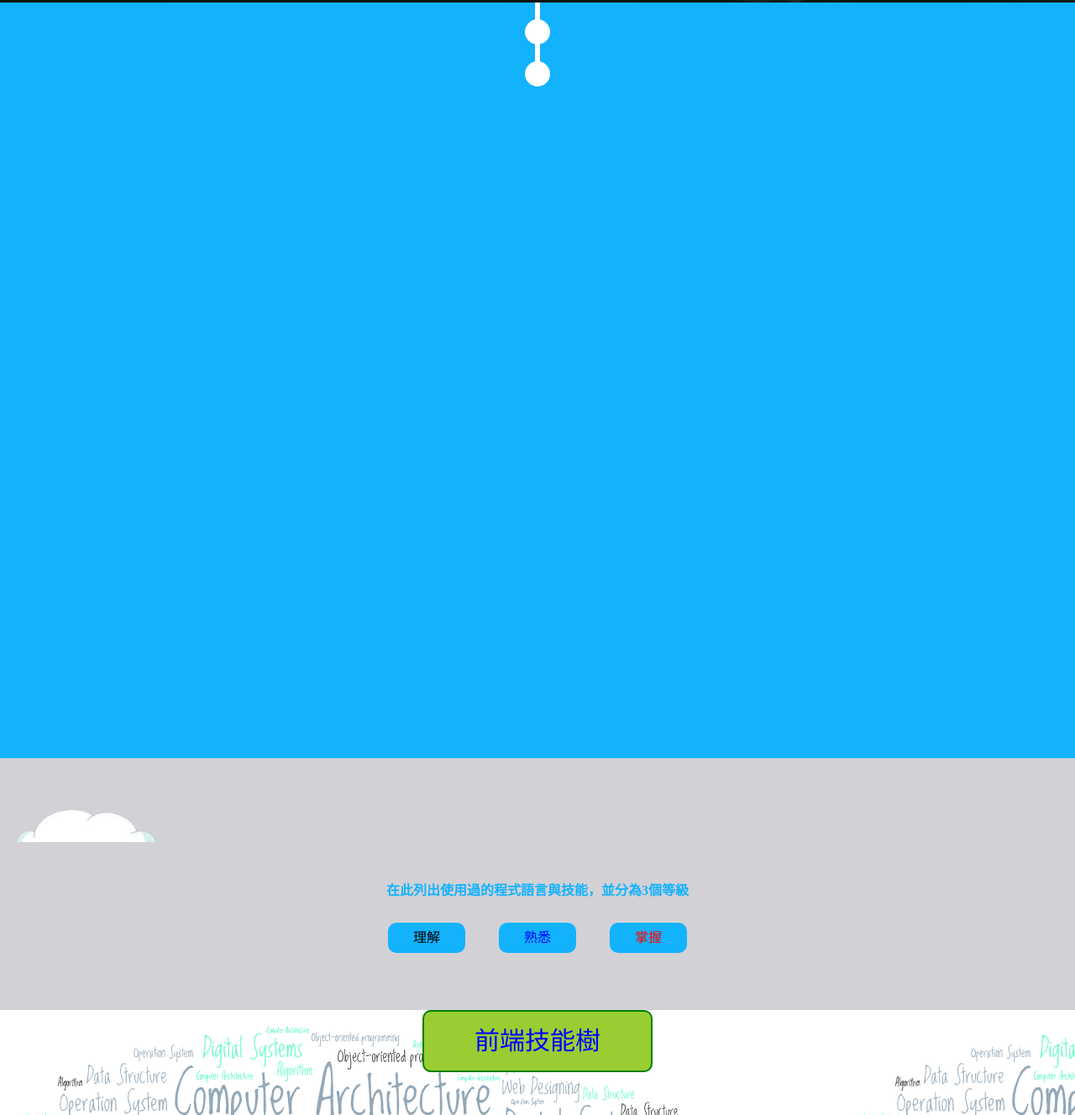
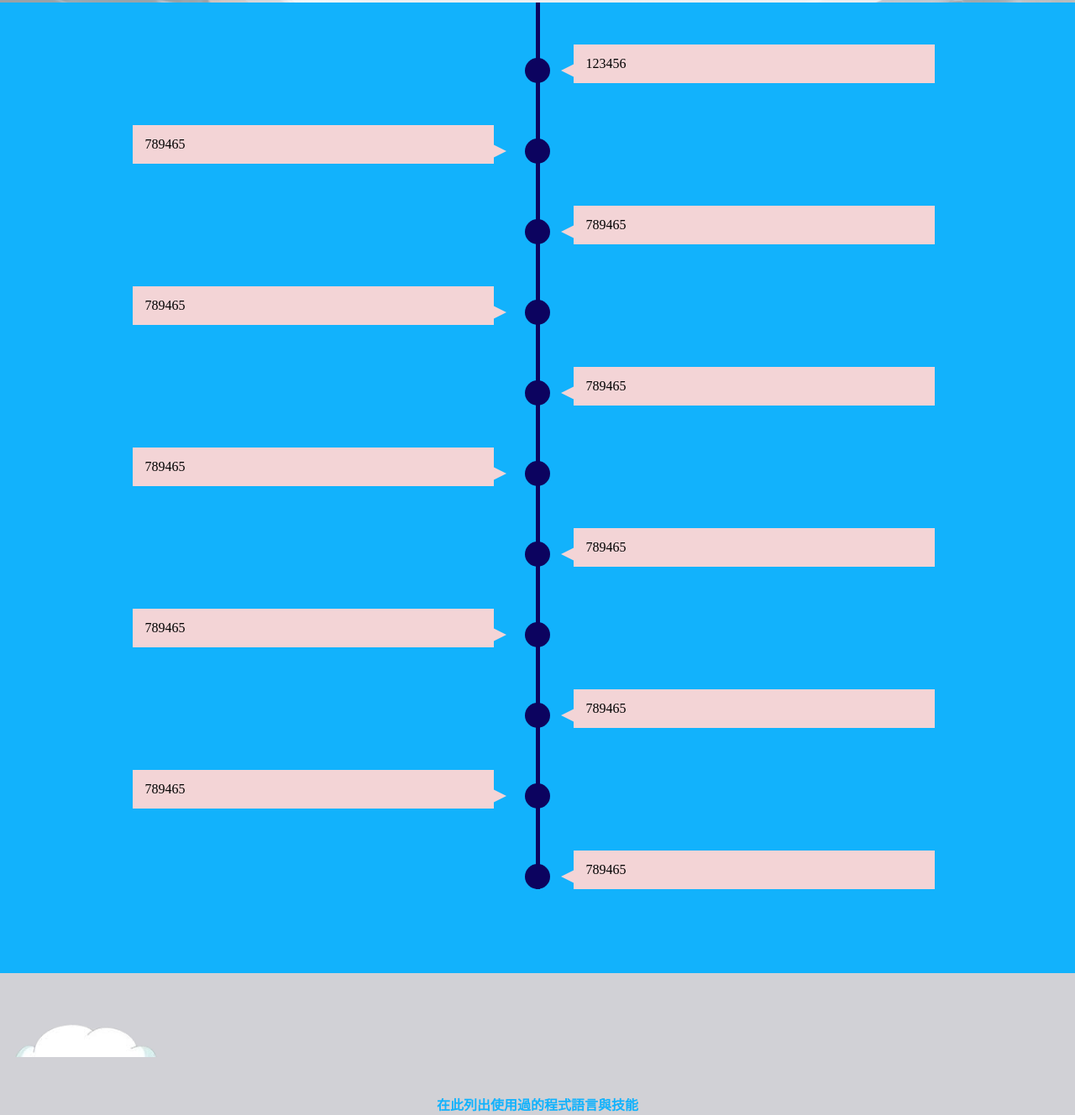
Before and after one commit to chienniman/profolio, a plain HTML site: page index.html in a window 1280 px wide. Shown: the part 797-2125 px from the top of the page at 84% size. Drawn offline with nearby package versions, Linux system fonts and the light colour scheme; a web font is replaced by a local one.

Commit message:
時間軸完成
刪除skill

```diff
--- a/_main.scss
+++ b/_main.scss
@@ -1,16 +1,18 @@
 $primary-color : #12b2fc;
-.understand{
-    color: black!important;
-    font-weight: 600;
-}
-.Familiar{
-    color: blue !important;
-    font-weight: 600;
-}
-.skilled{
-    color: red!important;
-    font-weight: 600;
-}
+$main_text:rgb(12, 3, 95);
+$timeline_color: #f3d4d6;
+// .understand{
+//     color: black!important;
+//     font-weight: 600;
+// }
+// .Familiar{
+//     color: blue !important;
+//     font-weight: 600;
+// }
+// .skilled{
+//     color: red!important;
+//     font-weight: 600;
+// }
 body{
     overflow-x: hidden;
 }
@@ -21,9 +23,9 @@ body{
         width: 100%;
         height: 100vh;
         background-image:
-            linear-gradient(rgba(0, 0, 0, 0.7),
-                rgba(0, 0, 0, 0.7)),
-            url("./pictures/about.jpg");
+            linear-gradient(rgba(144, 167, 241, 0.6),
+                rgba(255, 255, 255, 0.6)),
+            url("./pictures/christopher-gower-m_HRfLhgABo-unsplash.jpg");
         background-position: center;
         background-size: cover;
     }
@@ -36,14 +38,14 @@ body{
     }
 
     h1{
-        color: rgb(17, 200, 233);
+        color: $main_text;
         font-family: 'Gill Sans', 'Gill Sans MT', Calibri, 'Trebuchet MS', sans-serif;
         font-size: 80px;
         white-space: nowrap;
     }
     h2{
         margin-top: 20px;
-        color: rgb(18, 178, 252);
+        color:$main_text;
         font-size: 40px;
     }
     .my-info{
@@ -82,18 +84,18 @@ body{
     }
 }
 #timeline{
-    height: 900px;
-    background: $primary-color ;
+    padding-bottom: 100px;
+    background: $primary-color;
     ul li {
+        //時間線主軸
         list-style-type: none;
         position: relative;
-        width: 6px;
+        width: 5px;
         margin: 0 auto;
         padding-top: 50px;
-        background: #fff;
-      }
-
-    ul li::after {
+        background: rgb(12, 3, 95);
+        //時間線上的小球
+        &::after{
             content: '';
             position: absolute;
             left: 50%;
@@ -104,6 +106,49 @@ body{
             border-radius: 50%;
             background: inherit;
         }
+        // 對話框通用性設定
+        div{
+            position: relative;
+            bottom: 0;
+            width: 400px;
+            padding: 15px;
+            background: $timeline_color;
+            &::before {
+                content: '';
+                position: absolute;
+                bottom: 7px;
+                width: 0;
+                height: 0;
+                border-style: solid;
+            }
+        }
+        //奇數對話框
+        &:nth-child(odd)
+            div {
+                left: 45px;
+            //小箭頭
+            &::before {
+                left: -15px;
+                border-width: 8px 16px 8px 0;
+                border-color: transparent $timeline_color transparent transparent;
+            }
+        }
+         //偶數對話框
+        &:nth-child(even)
+            div {
+                left: -480px;
+                //小箭頭
+
+            &::before {
+                right: -15px;
+                border-width: 8px 0 8px 16px;
+                border-color: transparent transparent transparent $timeline_color;
+            }
+
+        }
+    }
+
+
 }
 #webDeve{
     padding: 300px 0;
--- a/index.html
+++ b/index.html
@@ -140,12 +140,37 @@
         <section id="timeline">
           <ul>
             <li>
-              <div></div>
+              <div>123456</div>
             </li>
-          </ul>
-          <ul>
             <li>
-              <div></div>
+              <div>789465</div>
+            </li>
+            <li>
+              <div>789465</div>
+            </li>
+            <li>
+              <div>789465</div>
+            </li>
+            <li>
+              <div>789465</div>
+            </li>
+            <li>
+              <div>789465</div>
+            </li>
+            <li>
+              <div>789465</div>
+            </li>
+            <li>
+              <div>789465</div>
+            </li>
+            <li>
+              <div>789465</div>
+            </li>
+            <li>
+              <div>789465</div>
+            </li>
+            <li>
+              <div>789465</div>
             </li>
           </ul>
         </section>
@@ -154,12 +179,7 @@
             <div class="cloud"></div>
             <div class="skill">
               <div class="skill_mastery">
-                <h3>在此列出使用過的程式語言與技能，並分為3個等級</h3>
-                <div class="skill_text">
-                  <span>理解</span>
-                  <span>熟悉</span>
-                  <span>掌握</span>
-                </div>
+                <h3>在此列出使用過的程式語言與技能</h3>
               </div>
               <section class="front-end">
                 <div class="front-end-skill">
```
Also changed, not shown: all.css, pictures/christopher-gower-m_HRfLhgABo-unsplash.jpg (added), 1 other file. Lines whose indentation alone changed are shown as unchanged.
